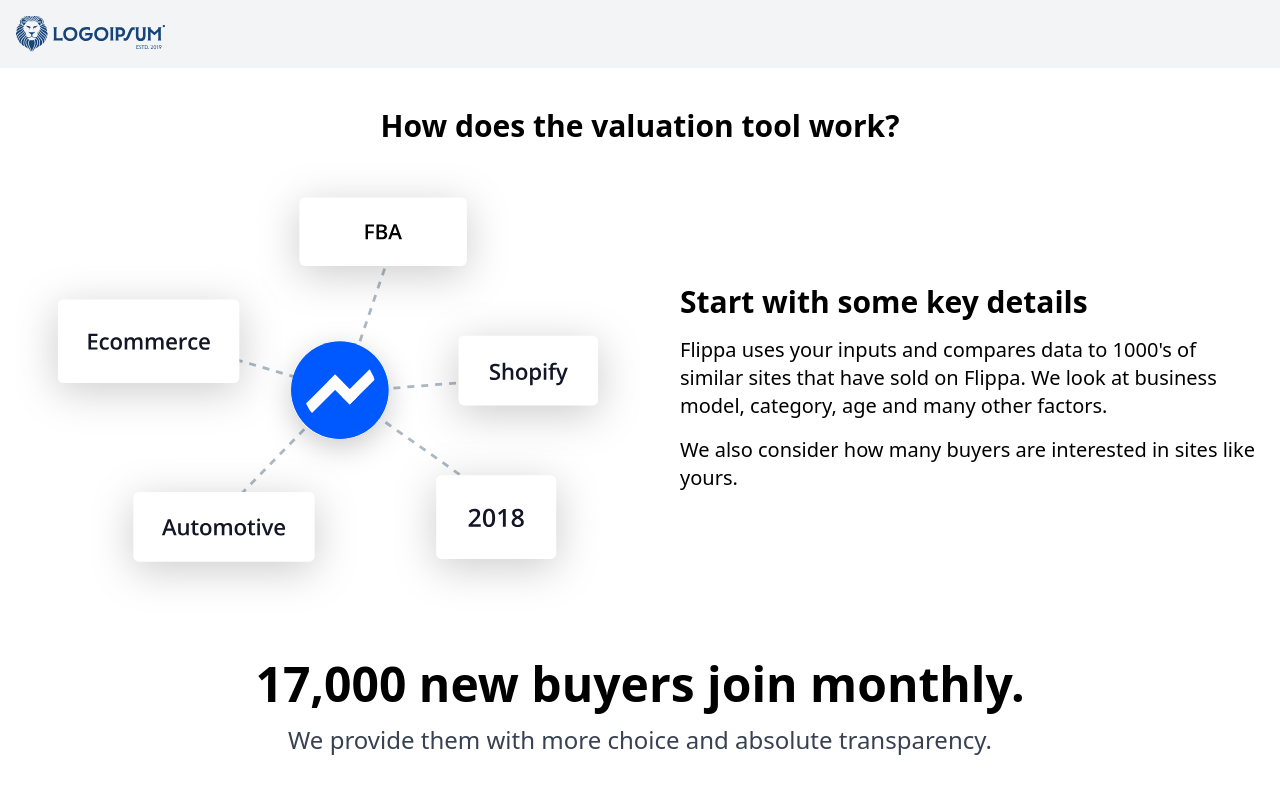
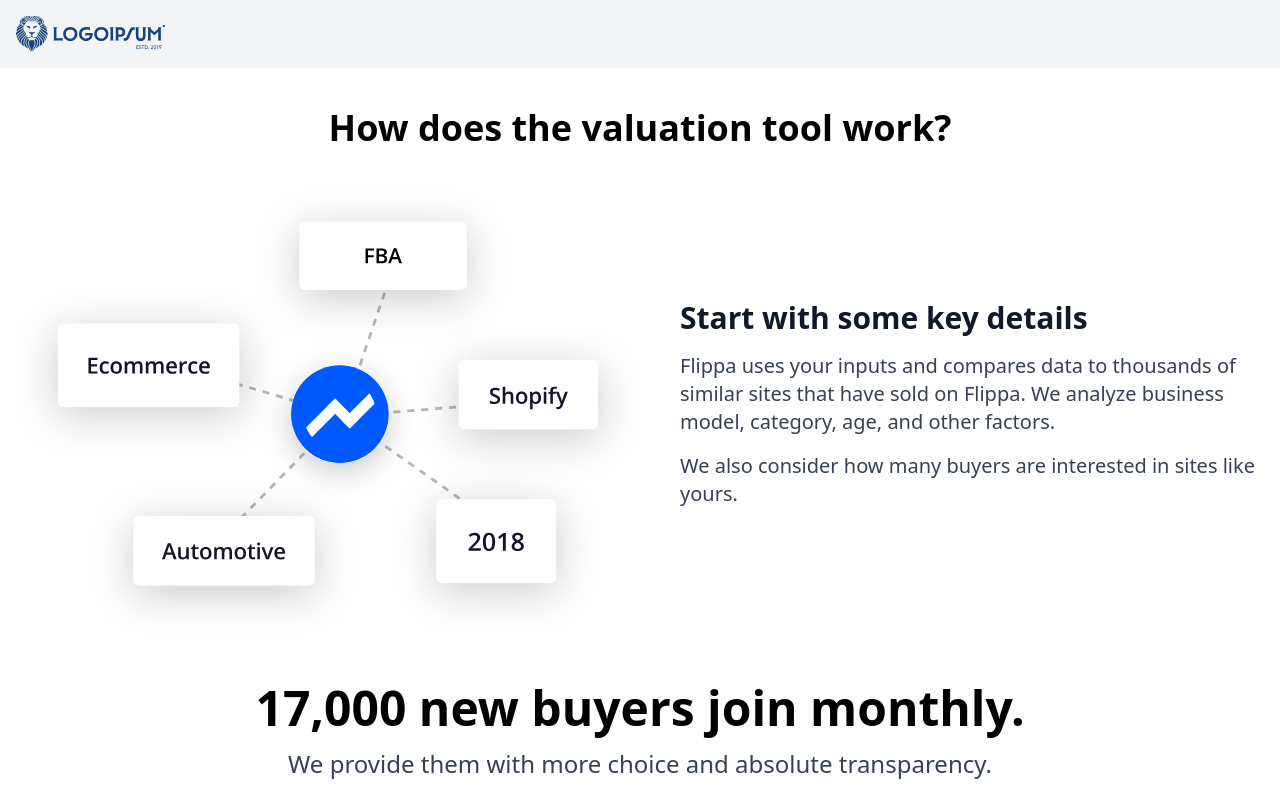
Before and after one commit to remote-cto/now-tnv, a Next.js app: page / in a window 1280 px wide. Shown: the top 800 px of the page. Built offline with nearby package versions, Linux system fonts and the light colour scheme.

Commit message:
Changes done

```diff
--- a/app/components/ValuationTool.tsx
+++ b/app/components/ValuationTool.tsx
@@ -5,40 +5,44 @@
   return (
     <>
       <section className="mt-10">
-        <div className="mx-auto max-w-screen-xl px-4 lg:flex lg:items-center">
-          <div className="mx-auto max-w-xl text-center">
-            <div className="text-xl font-extrabold lg:text-3xl">
-              How does the valuation tool work?
-            </div>
-          </div>
+        <div className="mx-auto max-w-screen-xl px-4 text-center">
+          <h2 className="text-2xl font-extrabold text-black sm:text-4xl">
+            How does the valuation tool work?
+          </h2>
         </div>
       </section>
 
-      <section className="mt-5">
-        <div className="mx-auto max-w-screen-xl px-4 lg:flex lg:items-center">
-          <div className="lg:w-1/2">
-            <Image
-              src="/images/Tool.svg"
-              width={270}
-              height={300}
-              alt=" Image Description"
-              className="w-full h-auto"
-            />
+      <section className="mt-10">
+        <div className="mx-auto max-w-screen-xl px-4 flex flex-wrap lg:flex-nowrap lg:items-center">
+          {/* Image Section */}
+          <div className="lg:w-1/2 mb-6 lg:mb-0">
+            <div className="relative group">
+              <Image
+                src="/images/Tool.svg"
+                width={400}
+                height={400}
+                alt="Image Description"
+                className="w-full h-auto transform group-hover:scale-105 transition-transform duration-300"
+              />
+              <div className="absolute inset-0 bg-black bg-opacity-20 opacity-0 group-hover:opacity-100 transition-opacity duration-300"></div>
+            </div>
           </div>
 
-          <div className="lg:w-1/2 lg:pl-10 mt-6 lg:mt-0 text-center lg:text-left">
-            <p className="text-xl text-black  font-extrabold sm:text-3xl mb-4">
+          {/* Text Content */}
+          <div className="lg:w-1/2 lg:pl-10 text-center lg:text-left">
+            <p className="text-xl font-extrabold text-gray-900 sm:text-3xl mb-4">
               Start with some key details
             </p>
-            <p className="text-xl text-black sm:text-xl">
-              Flippa uses your inputs and compares data to 1000's of similar
-              sites that have sold on Flippa. We look at business model,
-              category, age and many other factors.
+            <p className="text-lg text-gray-700 sm:text-xl mb-4">
+              Flippa uses your inputs and compares data to thousands of similar
+              sites that have sold on Flippa. We analyze business model,
+              category, age, and other factors.
             </p>
-            <p className="mt-4 text-black text-xl">
+            <p className="text-lg text-gray-700 sm:text-xl mb-4">
               We also consider how many buyers are interested in sites like
               yours.
             </p>
+
           </div>
         </div>
       </section>
```
